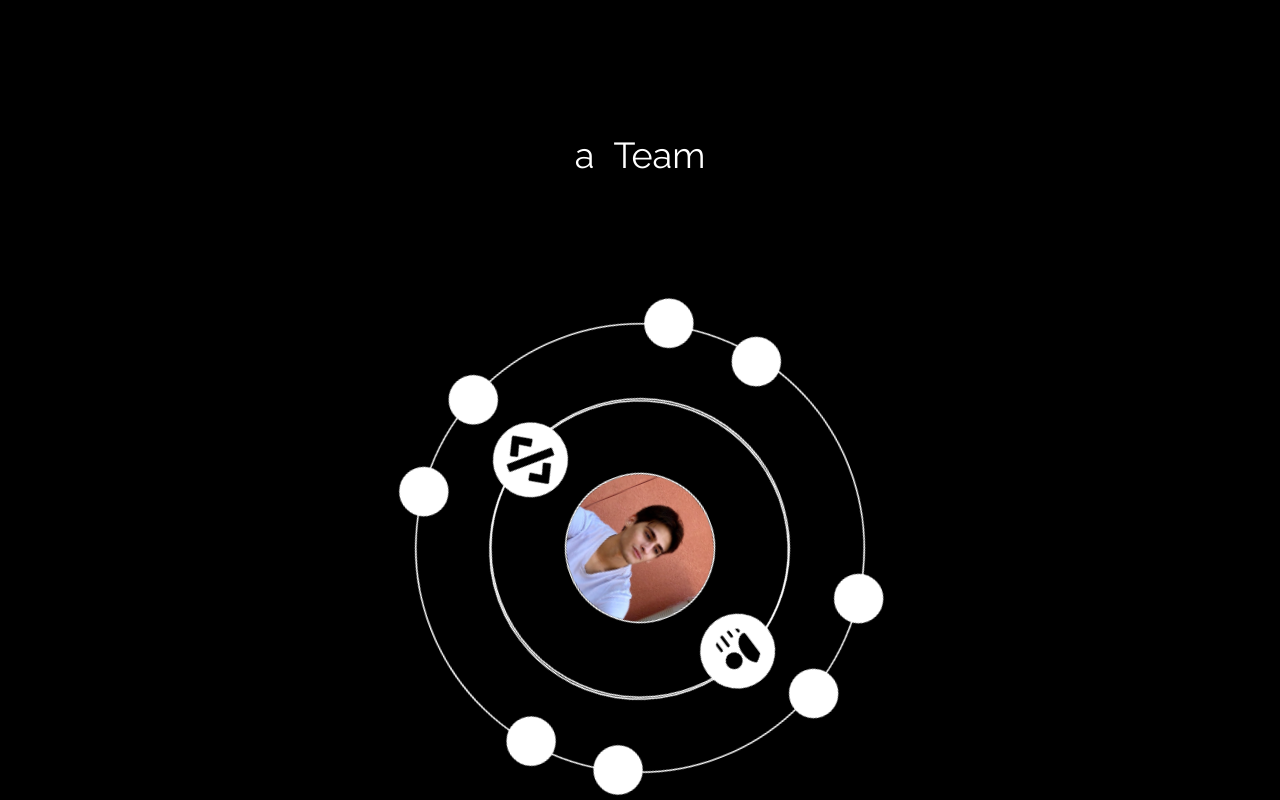
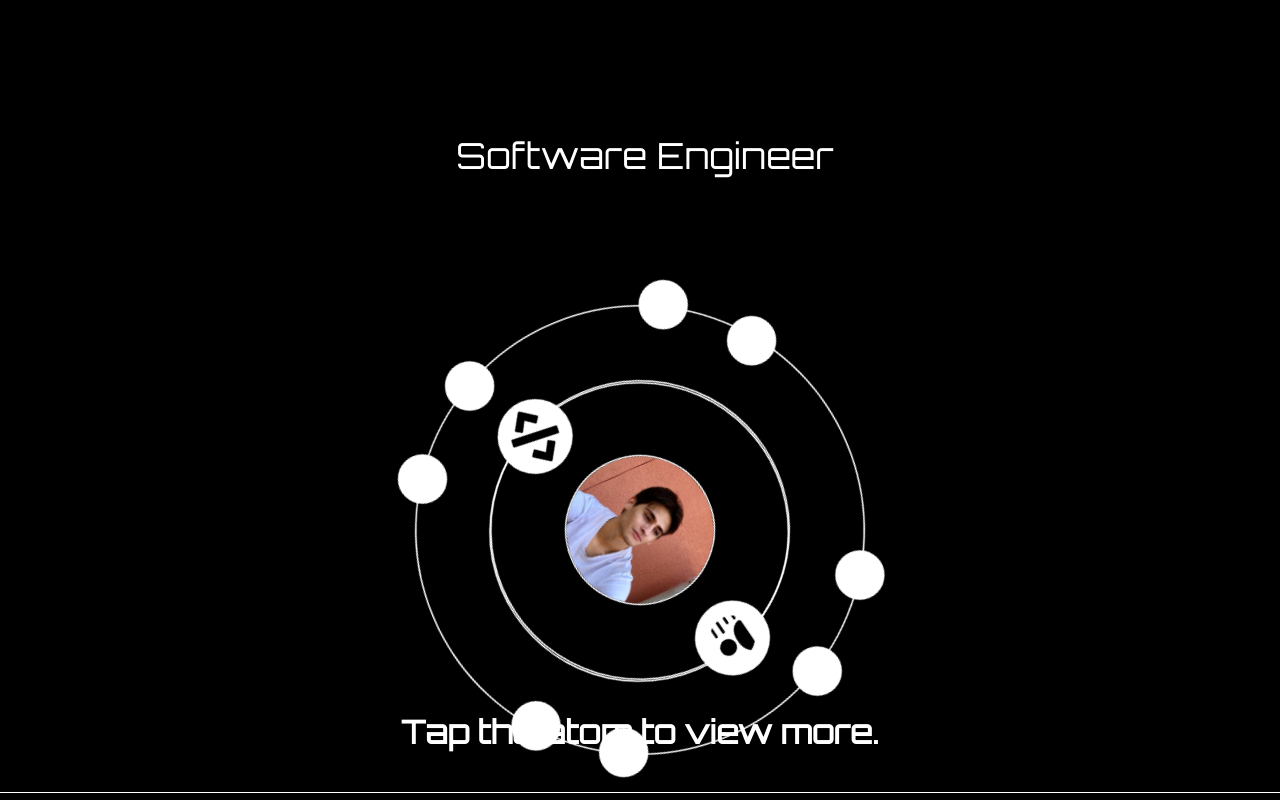
Before and after one commit to yeezick/portfolio, a React (Create React App) app: page / in a window 1280 px wide. Shown: the part 380-1180 px from the top of the page. Built offline with nearby package versions, Linux system fonts and the light colour scheme.

Commit message:
-removes extra link from nav -adjusting landing animation -adding content to atom tapping

```diff
--- a/src/App.css
+++ b/src/App.css
@@ -10,16 +10,3 @@ body {
 .app-section {
   margin: 0 2rem;
 }
-
-/* ---- particles.js container ---- */
-
-#particles-js {
-  position: absolute;
-  width: 100%;
-  height: 100%;
-  background-color: #b61924;
-  background-image: url("");
-  background-repeat: no-repeat;
-  background-size: cover;
-  background-position: 50% 50%;
-}
--- a/src/layout/header/Header.jsx
+++ b/src/layout/header/Header.jsx
@@ -55,9 +55,6 @@ const Header = () => {
           <Link className="nav-link" to="/portfolio">
             Portfolio
           </Link>
-          <Link className="nav-link" to="/about">
-            About
-          </Link>
         </div>
       ) : (
         <>
@@ -81,15 +78,6 @@ const Header = () => {
               >
                 Portfolio
               </Link>
-              <Link
-                className="nav-link"
-                to="/about"
-                onClick={() => {
-                  setShowMenu(!showMenu);
-                }}
-              >
-                About
-              </Link>
             </div>
           ) : null}
         </>
--- a/src/layout/layout/layout.css
+++ b/src/layout/layout/layout.css
@@ -1,8 +1,8 @@
 @import url('https://fonts.googleapis.com/css2?family=Orbitron&family=Raleway&display=swap');
-h1, h2, h3, h4, h5, h6 {
+h1, h2, h3, h4, h5, h6, .intro-hello, .intro-span {
   font-family: 'Orbitron', sans-serif;
 }
-p, li {
+p, li, button {
   font-family: 'Raleway', sans-serif;
   font-size: 20px;
   font-weight: 500;
--- a/src/screens/landing/Landing.jsx
+++ b/src/screens/landing/Landing.jsx
@@ -10,8 +10,8 @@ const Landing = () => {
   const [toggleDetail, setToggleDetail] = useState(0);
 
   useEffect(() => {
-    window.scrollTo(0,0)
-  }, [])
+    window.scrollTo(0, 0);
+  }, []);
 
   const handleAtomClick = () => {
     console.log(toggleDetail);
@@ -22,34 +22,58 @@ const Landing = () => {
     }
   };
 
+  const Tap = () => {
+    return (
+      <div className="atom-section">
+        <h3 className="section-title">Tap the atom to view more.</h3>
+      </div>
+    );
+  };
+
   const About = () => {
     return (
       <div className="atom-section">
-        <h3 classname="section-title">About Me</h3>
+        <h3 className="section-title">About Me</h3>
         <p className="section-text">
-          about description
+          I'm a 22 year old developer, with a huge passion for sicence and
+          astronomy. It's apparent to me that being on the cutting edge of
+          technology is equivalent to contributing to humanity's evolution.
         </p>
+        <Link to="/about">
+          <button className="project-button">
+            <span>Find Out More</span>
+          </button>
+        </Link>
       </div>
-    )
-  }
+    );
+  };
 
   const Portfolio = () => {
     return (
       <div className="atom-section">
-        <h3 classname="section-title">Portfolio</h3>
+        <h3 className="section-title">Portfolio</h3>
         <p className="section-text">
-          portfolio description
+          While I specialize working with JavaScript and the MERN stack, my
+          exposure with Ruby on Rails has given me the insight on how the
+          concepts behind languages and frameworks trully transfer. It allows me
+          the confidence to immerge myself into uncomfortable territory with an
+          everlasting passion to learn and excel.
         </p>
+        <Link to="/portfolio">
+          <button className="project-button">
+            <span>See My Work</span>
+          </button>
+        </Link>
       </div>
-    )
-  }
+    );
+  };
 
   return (
-    <div>
+    <div className="landing">
       <section className="intro app-section">
         <p className="intro-hello">Hello, I'm Erick,</p>
         <p className="intro-me">
-           a <span className="intro-span"> </span>
+          <span className="intro-span"> </span>
         </p>
         {/* <p className="intro-options">What would you like to see first?</p> */}
       </section>
@@ -90,10 +114,13 @@ const Landing = () => {
           </div>
         </div>
         <div className="atom-content">
-          {toggleDetail === 0 ? null : toggleDetail === 1 ? <About/> : <Portfolio/> }
+          {toggleDetail === 0 ? <Tap/> : toggleDetail === 1 ? (
+            <About />
+          ) : (
+            <Portfolio />
+          )}
         </div>
       </section>
-
     </div>
   );
 };
--- a/src/screens/landing/landing.css
+++ b/src/screens/landing/landing.css
@@ -1,3 +1,6 @@
+.landing {
+  height: fit-content
+}
 .intro {
   display: flex;
   flex-direction: column;
@@ -10,73 +13,29 @@
   font-size: 2.25rem;
 }
 .intro-span::before {
-  content: "Software Engineer";
-  animation: changingText infinite 10s;
+  content: "";
+  animation: changingText infinite 5s;
+  animation-direction: alternate;
   padding-left: 10px;
 }
 @keyframes changingText {
-  0%{
-    content: "Software Engineer"
-  }
-3% {
-  content: "Software Engin"
-}
-5% {
-  content: "Software"
-}
-10% {
-  content: "Soft"
-}
-15% {
-  content:""
+0% {
+  content: "Developer"
 }
 20% {
-  content: "Pro"
-}
-25% {
-  content:"Problem "
-}
-30% {
-  content:"Problem Sol"
-}
-35% {
-  content:"Problem Solver"
+  content: "Problem Solver"
 }
 40% {
-  content: "Problem Sol"
-}
-45% {
-  content:"Problem "
-}
-50% {
-  content: "Pro"
-}
-55% {
-  content:""
+  content: "Team-Player"
 }
 60% {
-  content: "Team"
-}
-65% {
-  content:"Team Player"
-}
-70% {
-  content: "Team"
-}
-75% {
-  content:""
+  content: "Leader"
 }
 80% {
-  content:"Lea"
-}
-85% {
-  content: "Leader"
+  content: "Nerd"
 }
 90% {
-  content:"Lea"
-}
-95% {
-  content:""
+  content: "Software Engineer"
 }
 100% {
   content: "Software Engineer"
@@ -87,27 +46,29 @@
 .atom-wrapper {
   display: flex;
   flex-direction: column;
-  height: 70vh;
   color: white;
+  margin: 2rem 0;
   justify-content: center;
   align-items: center;
 }
 .atom {
-  margin: 0 auto;
+  margin: 2rem auto;
   max-width: 400px;
   overflow:visible
 }
 .atom-content {
   display: flex;
   justify-content: center;
-  height: 20vh;
-}
+width: 80vw;}
 .atom-section {
   display: flex;
   flex-flow: column;
   justify-content: space-evenly;
   color: white;
   align-self: center;
+}
+.atom-section a {
+  text-align: center;
 }
 
 .exterior-ring,
```
